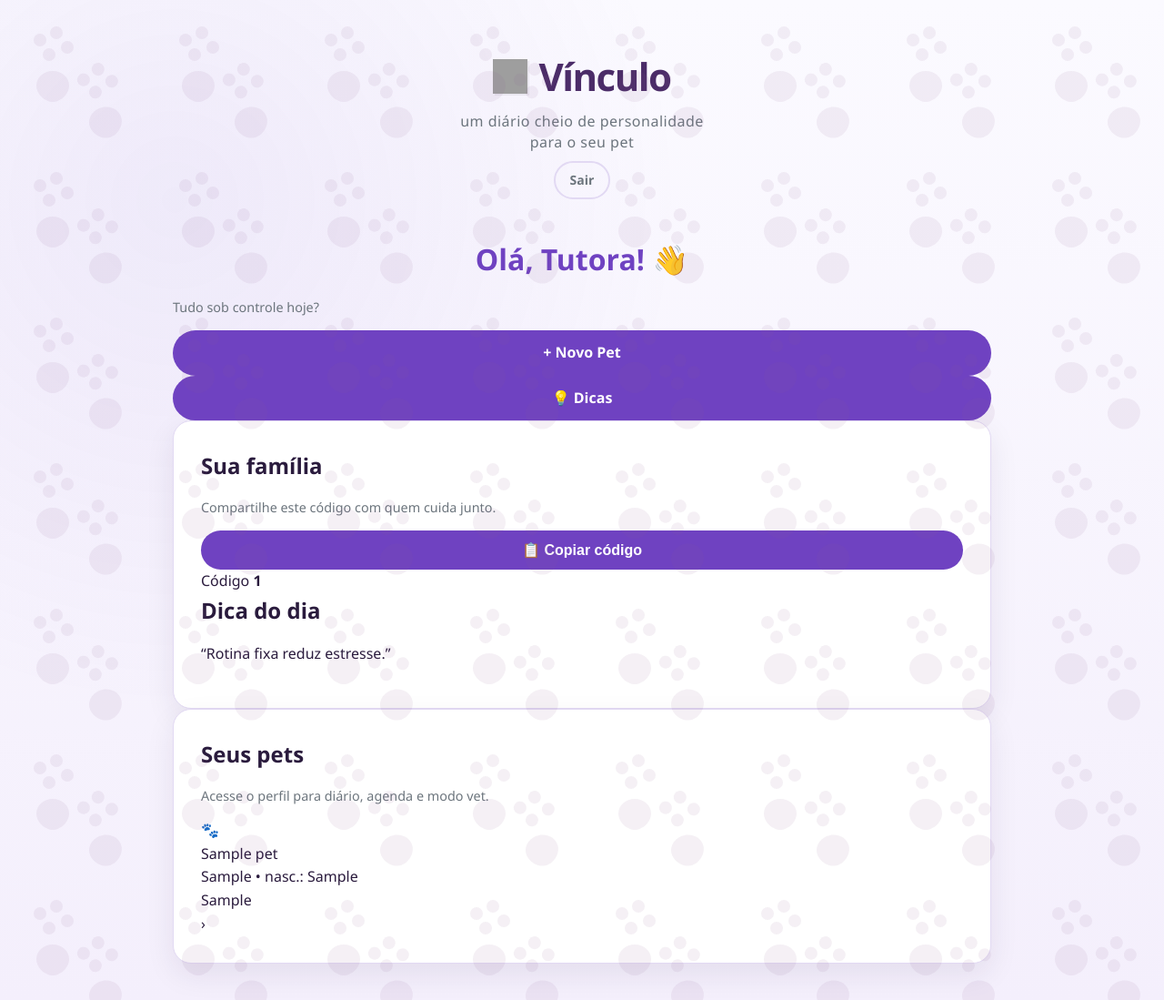
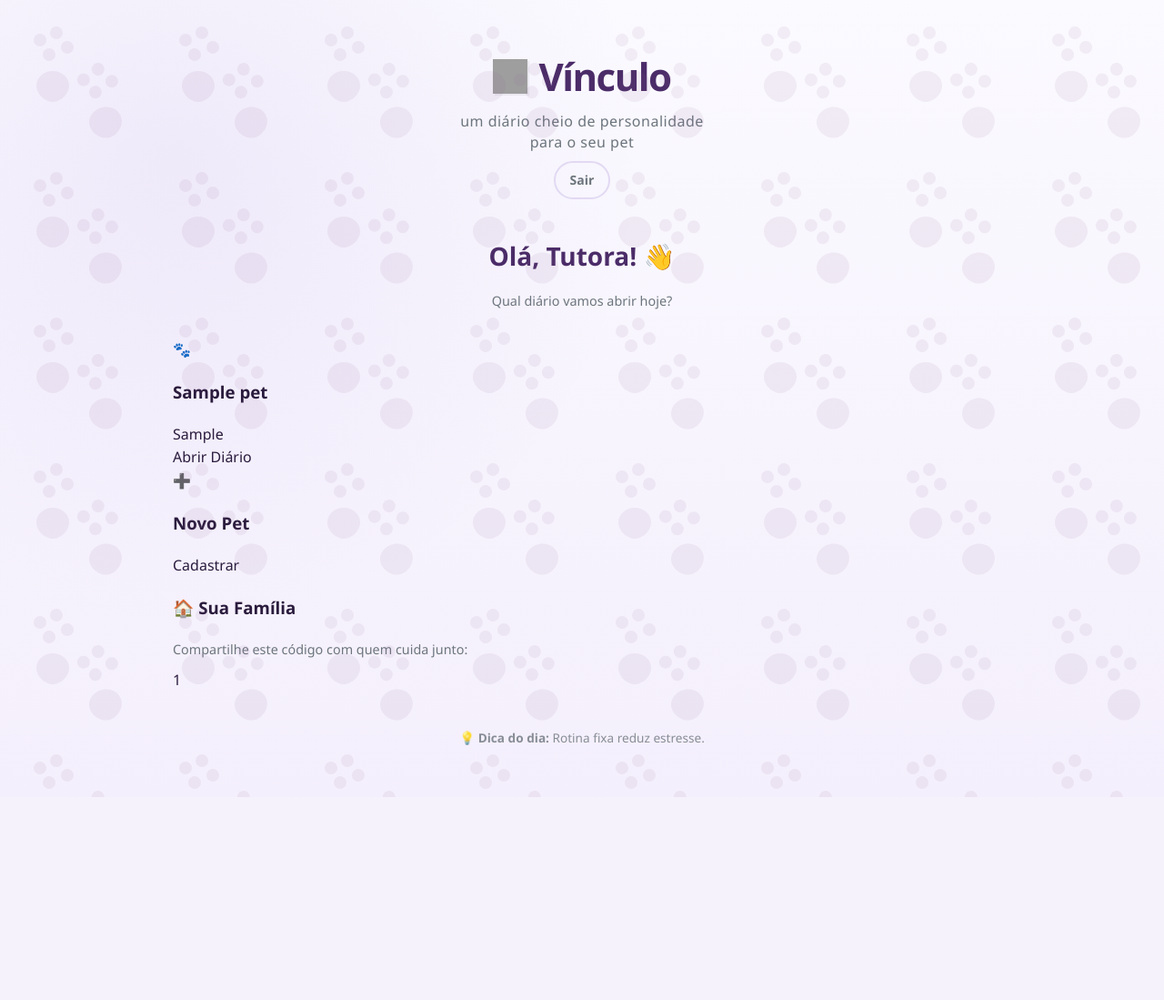
Before and after one commit to sabrinaandraderocha-cmyk/vinculo-pets, a Flask app: page / in a window 1280 px wide. Shown: the whole page at 91% size. After the commit the page ends 876 px from the top, so only its background shows below. Run offline with Flask 3, Linux system fonts and the light colour scheme; the visitor is signed in with stand-in values (Sample User, id 1); tables that the repository leaves empty hold one stand-in row (values such as "Sample post"); grey boxes are pictures that could not be loaded.

Commit message:
Update index.html

```diff
--- a/templates/index.html
+++ b/templates/index.html
@@ -1,90 +1,60 @@
 {% extends "base.html" %}
-{% block title %}Vínculo • Início{% endblock %}
 
 {% block content %}
-<section class="headline">
-  <div>
-    <h1>Olá, Tutora! 👋</h1>
-    <p class="muted">Tudo sob controle hoje?</p>
+
+<div style="text-align: center; margin-bottom: 30px;">
+    <h2 style="color: var(--brand); font-weight: 800; font-size: 28px; margin-bottom: 5px;">
+        Olá, Tutora! 👋
+    </h2>
+    <p class="muted">Qual diário vamos abrir hoje?</p>
 </div>
 
-  <div class="headline-actions">
-    <a class="btn primary" href="{{ url_for('cadastrar') }}">+ Novo Pet</a>
-    <a class="btn ghost" href="{{ url_for('curiosidades') }}">💡 Dicas</a>
+{% if pets %}
+    <div class="pets-grid">
+        {% for pet in pets %}
+        <a href="{{ url_for('detalhes_pet', pet_id=pet.id) }}" class="pet-card-link">
+            <div class="pet-card-visual">
+                <div class="pet-icon">
+                    {% if 'gat' in pet.especie.lower() %}🐱
+                    {% elif 'cão' in pet.especie.lower() or 'cao' in pet.especie.lower() or 'dog' in pet.especie.lower() or 'cachorro' in pet.especie.lower() %}🐶
+                    {% elif 'ave' in pet.especie.lower() or 'passaro' in pet.especie.lower() %}🐦
+                    {% else %}🐾{% endif %}
                 </div>
-</section>
+                <h3>{{ pet.nome }}</h3>
+                <span class="pet-type">{{ pet.especie|capitalize }}</span>
+                <div class="btn-visual">Abrir Diário</div>
+            </div>
+        </a>
+        {% endfor %}
 
-<section class="grid">
-  <div class="card">
-    <div class="card-top">
-      <div>
-        <h2 class="h2">Sua família</h2>
-        <p class="muted">Compartilhe este código com quem cuida junto.</p>
+        <a href="{{ url_for('cadastrar') }}" class="pet-card-link add-new">
+            <div class="pet-card-visual dashed">
+                <div class="pet-icon">➕</div>
+                <h3>Novo Pet</h3>
+                <span class="pet-type">Cadastrar</span>
             </div>
-      <button class="btn ghost" type="button" onclick="copyFamilyCode()">
-        📋 Copiar código
-      </button>
+        </a>
     </div>
 
-    <div class="family-code">
-      <span class="badge">Código</span>
-      <strong id="familyCode">{{ my_code }}</strong>
+{% else %}
+    <div class="card" style="text-align: center; padding: 40px;">
+        <h3>Nenhum pet ainda... 🐢</h3>
+        <p class="muted" style="margin-bottom: 20px;">Que tal começar agora?</p>
+        <a href="{{ url_for('cadastrar') }}" class="btn">Cadastrar o primeiro</a>
     </div>
+{% endif %}
 
-    <div class="divider"></div>
+<div class="family-section">
+    <h3>🏠 Sua Família</h3>
+    <p class="muted" style="margin-bottom: 10px;">Compartilhe este código com quem cuida junto:</p>
 
-    <h2 class="h2">Dica do dia</h2>
-    <p class="quote">“{{ curiosidade_home }}”</p>
-  </div>
-
-  <div class="card">
-    <div class="card-top">
-      <div>
-        <h2 class="h2">Seus pets</h2>
-        <p class="muted">Acesse o perfil para diário, agenda e modo vet.</p>
+    <div class="code-display">
+        {{ my_code }}
     </div>
 </div>
 
-    {% if not pets %}
-      <div class="empty">
-        <div class="empty-emoji">🐶🐱</div>
-        <p class="muted">Você ainda não cadastrou nenhum pet.</p>
-        <a class="btn primary" href="{{ url_for('cadastrar') }}">Cadastrar o primeiro</a>
-      </div>
-    {% else %}
-      <div class="pet-list">
-        {% for p in pets %}
-          <a class="pet-item" href="{{ url_for('detalhes_pet', pet_id=p.id) }}">
-            <div class="pet-avatar" aria-hidden="true">
-              {% set e = (p.especie or "").lower() %}
-              {% if "gat" in e %}🐱{% elif "cã" in e or "cao" in e or "dog" in e %}🐶{% else %}🐾{% endif %}
+<div style="text-align: center; margin-top: 40px; opacity: 0.8;">
+    <p class="muted" style="font-size: 0.85em;">💡 <strong>Dica do dia:</strong> {{ curiosidade_home }}</p>
 </div>
 
-            <div class="pet-info">
-              <div class="pet-name">{{ p.nome }}</div>
-              <div class="pet-meta">
-                {{ p.especie or "—" }}
-                {% if p.nascimento %} • nasc.: {{ p.nascimento }}{% endif %}
-              </div>
-              {% if p.obs %}
-                <div class="pet-notes">{{ p.obs }}</div>
-              {% endif %}
-            </div>
-
-            <div class="pet-go" aria-hidden="true">›</div>
-          </a>
-        {% endfor %}
-      </div>
-    {% endif %}
-  </div>
-</section>
-
-<script>
-function copyFamilyCode(){
-  const txt = document.getElementById("familyCode").innerText.trim();
-  navigator.clipboard.writeText(txt).then(()=>{
-    alert("Código copiado: " + txt);
-  });
-}
-</script>
 {% endblock %}
```
Lines whose indentation alone changed are shown as unchanged.
